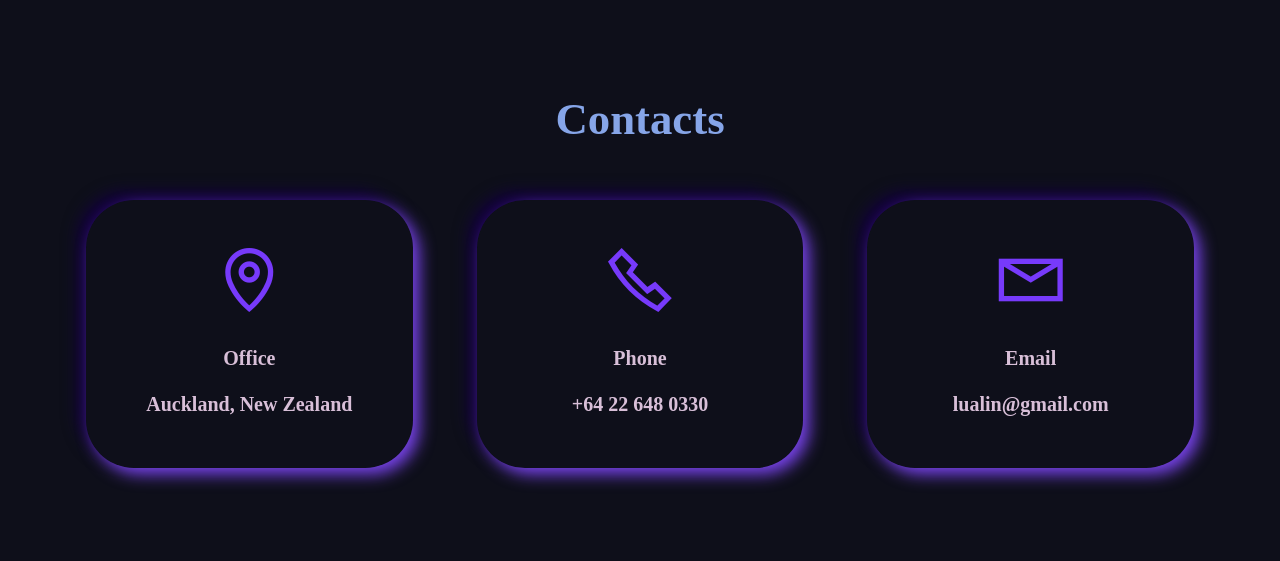
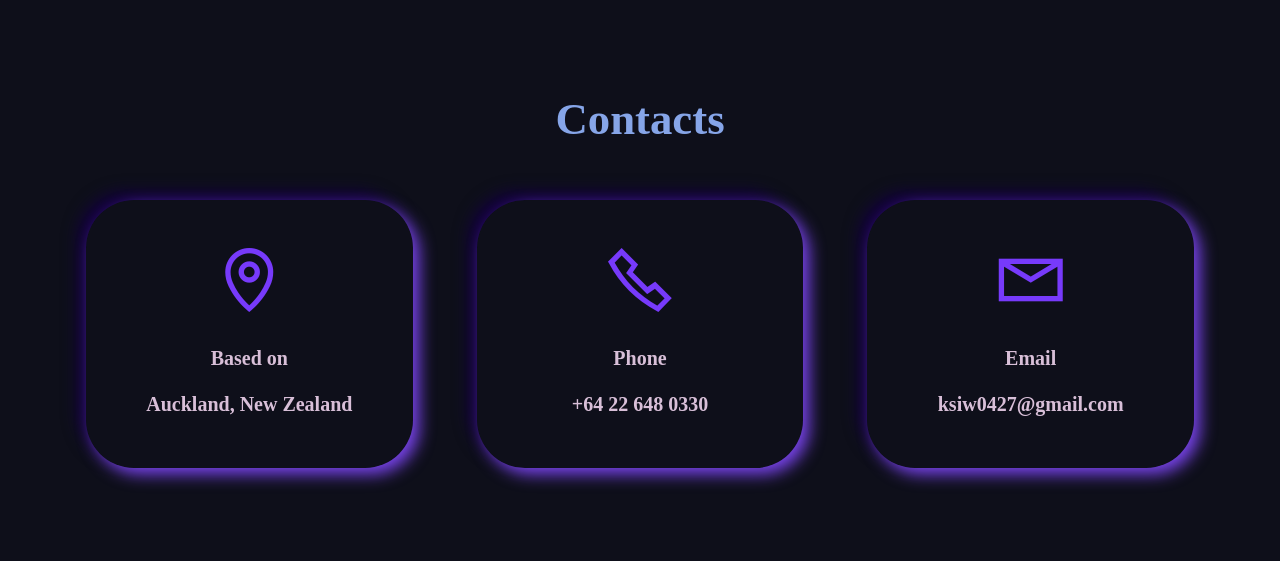
Before and after one commit to lualin/portfolio-website, a Django app: page / in a window 1280 px wide. Shown: the part 3927-4488 px from the top of the page. Run offline with Django 4.2, Linux system fonts and the light colour scheme; parts of the project's set-up code (start-up, migrations or seed data) failed here and were passed over; some libraries are stand-ins or nearby versions; some web fonts are replaced.

Commit message:
contacts/location edited, gallery link from navbar removed

```diff
--- a/single_pages/templates/single_pages/base.html
+++ b/single_pages/templates/single_pages/base.html
@@ -85,9 +85,9 @@
                         <li class="nav-item">
                             <a class="nav-link link text-warning display-7" href="/project">Project</a>
                         </li>
-                        <li class="nav-item">
+                        <!-- <li class="nav-item">
                             <a class="nav-link link text-warning display-7" href="/gallery">Gallery</a>
-                        </li>
+                        </li> -->
                         <li class="nav-item">
                             <a class="nav-link link text-warning display-7" href="/#contact">Contact</a>
                         </li>
--- a/single_pages/templates/single_pages/home.html
+++ b/single_pages/templates/single_pages/home.html
@@ -246,7 +246,7 @@ Home
                             <span class="mbr-iconfont mobi-mbri-map-pin mobi-mbri"></span>
                         </div>
                         <h5 class="card-title mbr-fonts-style display-5">
-                            <strong>Office</strong>
+                            <strong>Based on</strong>
                         </h5>
                         <p class="card-text mbr-fonts-style display-7">
                             <strong>Auckland, New Zealand</strong><br>
@@ -279,7 +279,7 @@ Home
                             <strong>Email</strong>
                         </h5>
                         <p class="card-text mbr-fonts-style display-7">
-                            <strong>lualin@gmail.com</strong><br>
+                            <strong>ksiw0427@gmail.com</strong><br>
                         </p>
                     </div>
                 </div>
```
Also changed, not shown: 1 other file.
